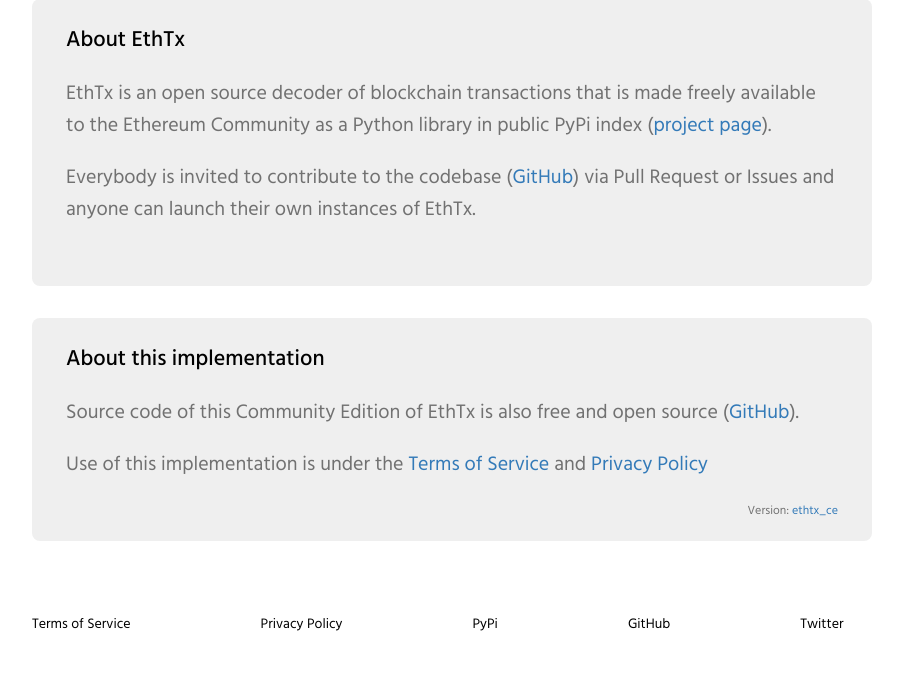
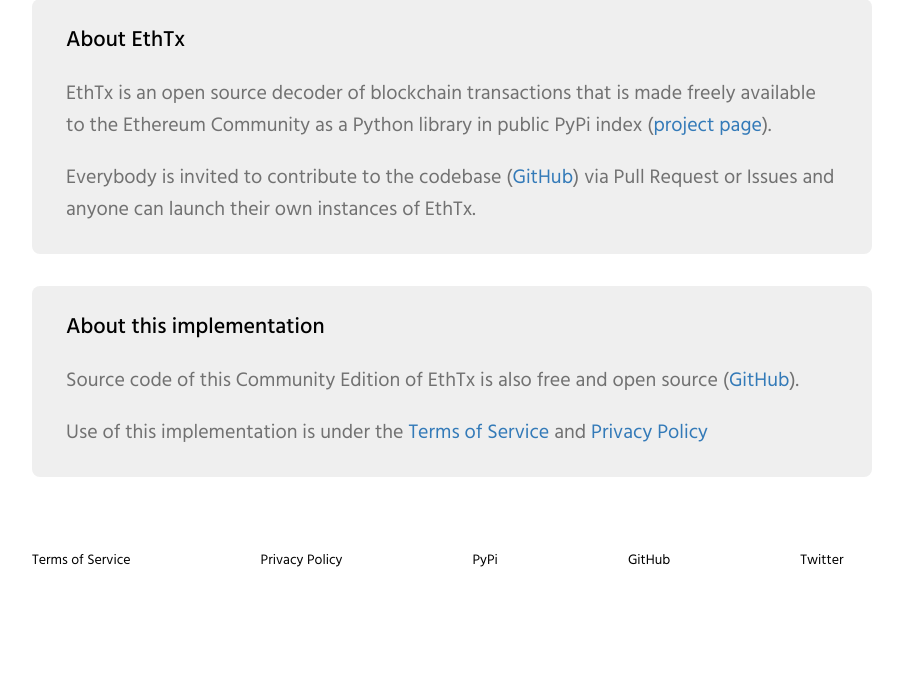
Before and after one commit to EthTx/ethtx_ce, a Flask app: template ethtx_ce/frontend/templates/index.html in a window 1280 px wide. Shown: the part 484-1160 px from the top of the page, without its empty margins (188-1091 px from the left). After the commit the page ends 1051 px from the top, so only its background shows below. Run offline with Flask 2, Linux system fonts and the light colour scheme; the template is opened without the code that fills it, so the values that code supplies are empty; parts of the project's set-up code (start-up, migrations or seed data) failed here and were passed over.

Commit message:
rename variable and use jinja2 block content

```diff
--- a/ethtx_ce/frontend/deps.py
+++ b/ethtx_ce/frontend/deps.py
@@ -48,7 +48,7 @@
     log.info("EthTx version: %s. EthTx CE version: %s", ethtx_version, ethtx_ce_version)
 
     app.config["ethtx_version"] = ethtx_version
-    app.config["repo_version"] = ethtx_ce_version
+    app.config["ethtx_ce_version"] = ethtx_ce_version
 
 
 def _get_version_from_git() -> Tuple[str, str]:
--- a/ethtx_ce/frontend/static.py
+++ b/ethtx_ce/frontend/static.py
@@ -24,7 +24,7 @@
         render_template(
             "index.html",
             ethtx_version=current_app.config["ethtx_version"],
-            repo_version=current_app.config["repo_version"],
+            ethtx_ce_version=current_app.config["ethtx_ce_version"],
         ),
         200,
     )
--- a/ethtx_ce/frontend/templates/index.html
+++ b/ethtx_ce/frontend/templates/index.html
@@ -139,11 +139,10 @@
     </style>
 </head>
 
-<body onload="hideNullVersions()">
+<body>
 
 <div class="beta-banner">This is a Beta version of the new EthTx Community Edition and may experience instability.<br>
     In case of issues please use the previous deployment at <a href="https://old.ethtx.info">old.ethtx.info</a></div>
-
 <div class="container">
     <div style="display: flex; justify-content: space-between;">
         <div class="main-title">EthTx Transaction Decoder</div>
@@ -175,7 +174,9 @@
             <p>Everybody is invited to contribute to the codebase (<a href="https://github.com/EthTx/ethtx"
                                                                       class="link">GitHub</a>) via Pull Request or
                 Issues and anyone can launch their own instances of EthTx.</p>
-            <p id="ethtx_version" class="version">Version: {{ ethtx_version }}</p>
+            {% if ethtx_version %}
+                <p id="ethtx_version" class="version">Version: {{ ethtx_version }}</p>
+            {%- endif -%}
         </div>
         <div class="panel-container">
             <h2>About this implementation</h2>
@@ -183,7 +184,12 @@
                 (<a href="https://github.com/EthTx/ethtx_ce" class="link">GitHub</a>).</p>
             <p>Use of this implementation is under the <a href="terms" class="link">Terms of Service</a> and <a
                     href="privacy" class="link">Privacy Policy</a></p>
-            <p id="ethtx_ce_version" class="version">Version: <a class="link" href={{ repo_version }}> ethtx_ce</a></p>
+            {% if ethtx_ce_version %}
+                <p id="ethtx_ce_version" class="version">
+                    Version:
+                    <a class="link" href={{ ethtx_ce_version }}> ethtx_ce</a>
+                </p>
+            {%- endif -%}
         </div>
     </div>
     {% include './partials/footer.html' %}
@@ -202,19 +208,6 @@
         document.getElementById('tx_submit').disabled = value.trim() === "";
     }
 
-    function hideNullVersions() {
-        const version = "Version: "
-        const ethtx_content = document.getElementById('ethtx_version').textContent.replace(version, "").trim();
-        const ethtx_ce_content = document.getElementById('ethtx_ce_version').textContent.replace(version, "").trim();
-
-        if (!ethtx_content) {
-            document.getElementById('ethtx_version').style.visibility = "hidden";
-        }
-
-        if (!ethtx_ce_content) {
-            document.getElementById('ethtx_ce_version').style.visibility = "hidden";
-        }
-    }
 </script>
 </body>
 </html>
```
